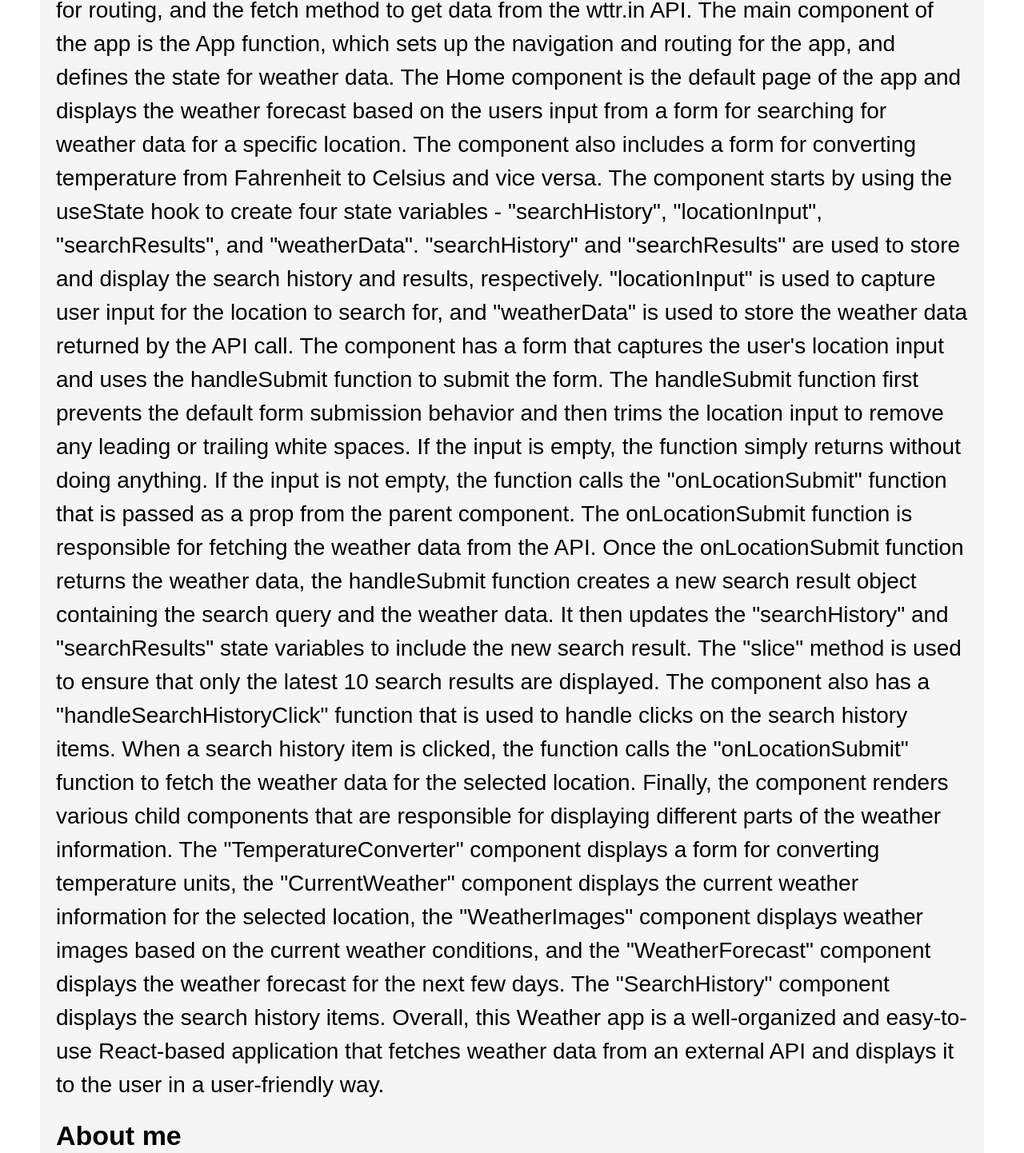
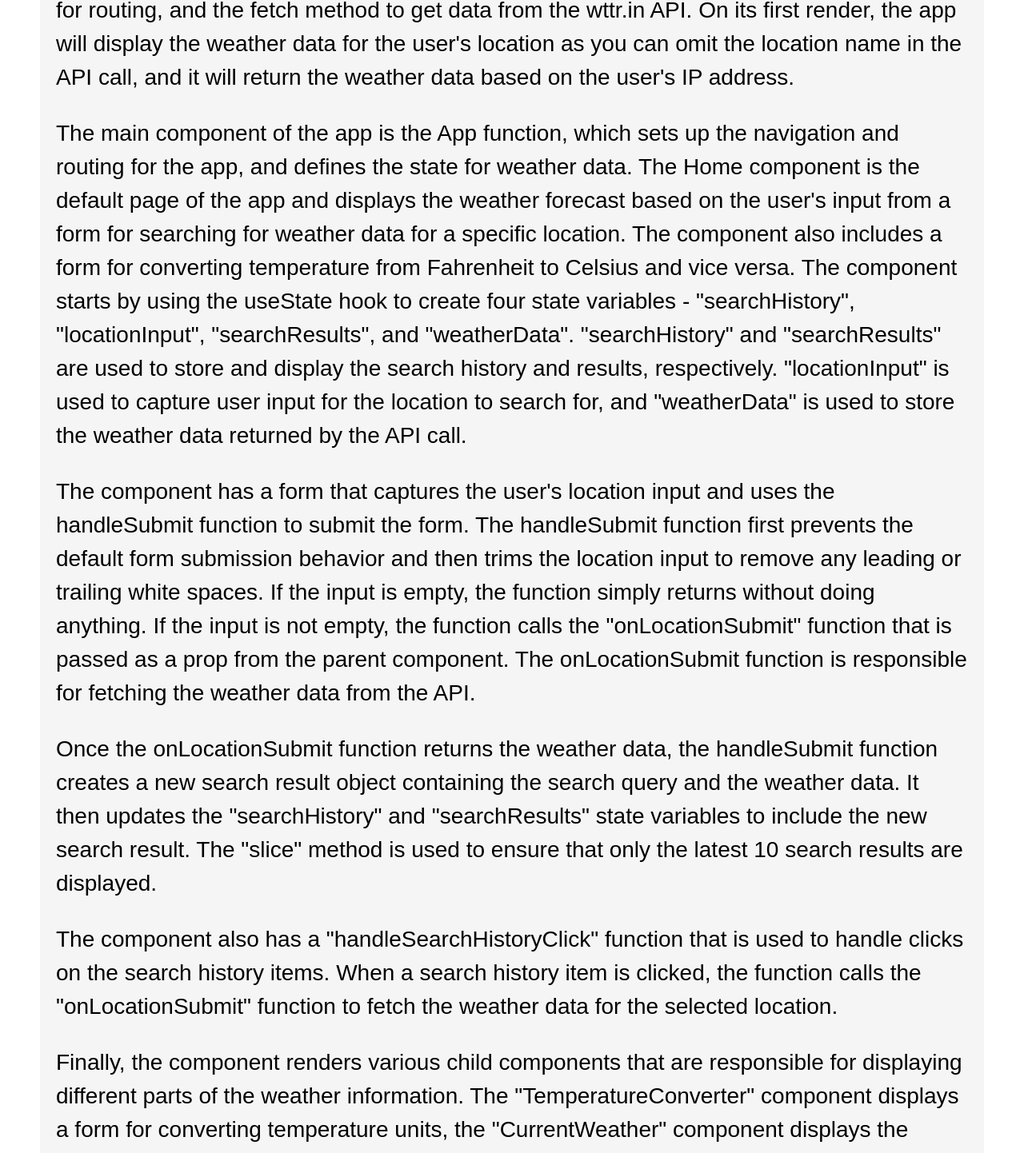
Before and after one commit to MarkRobertson67/MyWeatherApp, a React (Create React App) app: page /about in a window 1280 px wide. Shown: the part 352-1794 px from the top of the page at 80% size. Built offline with nearby package versions, Linux system fonts and the light colour scheme; no server answers.

Commit message:
Added users location and updated some css

```diff
--- a/src/App.js
+++ b/src/App.js
@@ -1,21 +1,36 @@
 
 import "./App.css";
 import { BrowserRouter as Router, Routes, Route } from "react-router-dom";
-import { useState } from "react";
+import { useEffect, useState } from "react";
 import Nav from "./Components/Nav";
 import Home from "./Components/Home";
 import About from "./Components/About";
 
 function App() {
 
-  const [weatherData, setWeatherData] = useState();
+  const [weatherData, setWeatherData] = useState("");
+
+  // This is a one time use API call with no location which as per the wttr.in documentation, if you omit the location name in the API call, it will return the weather data based on the user's IP address
+  useEffect(() => {
+    const fetchWeatherData = async () => {
+      try {
+        const response = await fetch(`https://wttr.in/?format=j1`);
+        const data = await response.json();
+        setWeatherData(data);
+      } catch (error) {
+        console.error("Error fetching weather data: ", error);
+      }
+    };
+    fetchWeatherData();
+  }, []);
+
 
   const handleLocationSubmit = async (location) => {
     try {
       const response = await fetch(`https://wttr.in/${location}?format=j1`);
       const data = await response.json();
       setWeatherData(data);
-      return data; // Return the weather data from the API call
+      return data; // Return the weather data from the API call with requested locaation
     } catch (error) {
       console.error("Error fetching weather data: ", error);
     }
--- a/src/Components/About.css
+++ b/src/Components/About.css
@@ -41,3 +41,13 @@
         align-items: center;
         margin: 0 10px;
       }
+
+      .github-container:hover {
+        transform: scale(1.2);
+        cursor: pointer;
+      }
+
+      .linkedin-container :hover {
+        transform: scale(1.2);
+        cursor: pointer;
+      }
--- a/src/Components/About.jsx
+++ b/src/Components/About.jsx
@@ -3,22 +3,28 @@ import "./About.css"
 
 function About() {
 
-    return (
-        <main className="about">
-        <h1>About the Project</h1>
-        <p>This is a Weather App built with React, which allows users to check the weather forecast for a specific location. It uses the useState hook to manage state, the react-router-dom library for routing, and the fetch method to get data from the wttr.in API.
+  return (
+    <main className="about">
+      <h1>About the Project</h1>
+      <p>
+        This is a Weather App built with React, which allows users to check the weather forecast for a specific location. It uses the useState hook to manage state, the react-router-dom library for routing, and the fetch method to get data from the wttr.in API. On its first render, the app will display the weather data for the user's location as you can omit the location name in the API call, and it will return the weather data based on the user's IP address.
+      </p>
+      <p>
+        The main component of the app is the App function, which sets up the navigation and routing for the app, and defines the state for weather data. The Home component is the default page of the app and displays the weather forecast based on the user's input from a form for searching for weather data for a specific location. The component also includes a form for converting temperature from Fahrenheit to Celsius and vice versa. The component starts by using the useState hook to create four state variables - "searchHistory", "locationInput", "searchResults", and "weatherData". "searchHistory" and "searchResults" are used to store and display the search history and results, respectively. "locationInput" is used to capture user input for the location to search for, and "weatherData" is used to store the weather data returned by the API call.
+      </p>
+      <p>
+        The component has a form that captures the user's location input and uses the handleSubmit function to submit the form. The handleSubmit function first prevents the default form submission behavior and then trims the location input to remove any leading or trailing white spaces. If the input is empty, the function simply returns without doing anything. If the input is not empty, the function calls the "onLocationSubmit" function that is passed as a prop from the parent component. The onLocationSubmit function is responsible for fetching the weather data from the API.
+      </p>
+      <p>
+        Once the onLocationSubmit function returns the weather data, the handleSubmit function creates a new search result object containing the search query and the weather data. It then updates the "searchHistory" and "searchResults" state variables to include the new search result. The "slice" method is used to ensure that only the latest 10 search results are displayed.
+      </p>
+      <p>
+        The component also has a "handleSearchHistoryClick" function that is used to handle clicks on the search history items. When a search history item is clicked, the function calls the "onLocationSubmit" function to fetch the weather data for the selected location.
+      </p>
+      <p>
+        Finally, the component renders various child components that are responsible for displaying different parts of the weather information. The "TemperatureConverter" component displays a form for converting temperature units, the "CurrentWeather" component displays the current weather information for the selected location, the "WeatherImages" component displays weather images based on the current weather conditions, and the "WeatherForecast" component displays the weather forecast for the next few days. The "SearchHistory" component displays the search history items.
+      </p>
 
-The main component of the app is the App function, which sets up the navigation and routing for the app, and defines the state for weather data. The Home component is the default page of the app and displays the weather forecast based on the users input from a form for searching for weather data for a specific location. The component also includes a form for converting temperature from Fahrenheit to Celsius and vice versa.  The component starts by using the useState hook to create four state variables - "searchHistory", "locationInput", "searchResults", and "weatherData". "searchHistory" and "searchResults" are used to store and display the search history and results, respectively. "locationInput" is used to capture user input for the location to search for, and "weatherData" is used to store the weather data returned by the API call.
-
-The component has a form that captures the user's location input and uses the handleSubmit function to submit the form. The handleSubmit function first prevents the default form submission behavior and then trims the location input to remove any leading or trailing white spaces. If the input is empty, the function simply returns without doing anything. If the input is not empty, the function calls the "onLocationSubmit" function that is passed as a prop from the parent component. The onLocationSubmit function is responsible for fetching the weather data from the API.
-
-Once the onLocationSubmit function returns the weather data, the handleSubmit function creates a new search result object containing the search query and the weather data. It then updates the "searchHistory" and "searchResults" state variables to include the new search result. The "slice" method is used to ensure that only the latest 10 search results are displayed.
-
-The component also has a "handleSearchHistoryClick" function that is used to handle clicks on the search history items. When a search history item is clicked, the function calls the "onLocationSubmit" function to fetch the weather data for the selected location.
-
-Finally, the component renders various child components that are responsible for displaying different parts of the weather information. The "TemperatureConverter" component displays a form for converting temperature units, the "CurrentWeather" component displays the current weather information for the selected location, the "WeatherImages" component displays weather images based on the current weather conditions, and the "WeatherForecast" component displays the weather forecast for the next few days. The "SearchHistory" component displays the search history items.
-
-Overall, this Weather app is a well-organized and easy-to-use React-based application that fetches weather data from an external API and displays it to the user in a user-friendly way.</p>
             <h1>About me</h1>
             <p>I'm currently a Full Stack Web Development Fellow at Pursuit, a 12-month, Google-funded software engineering fellowship with a 9% acceptance rate whose graduates have been hired as developers at leading companies such as Pinterest, JP Morgan, Citi, Spotify, and Blackstone.
 
```
Also changed, not shown: 1 other file (tests, documents, lock files or other folders).
